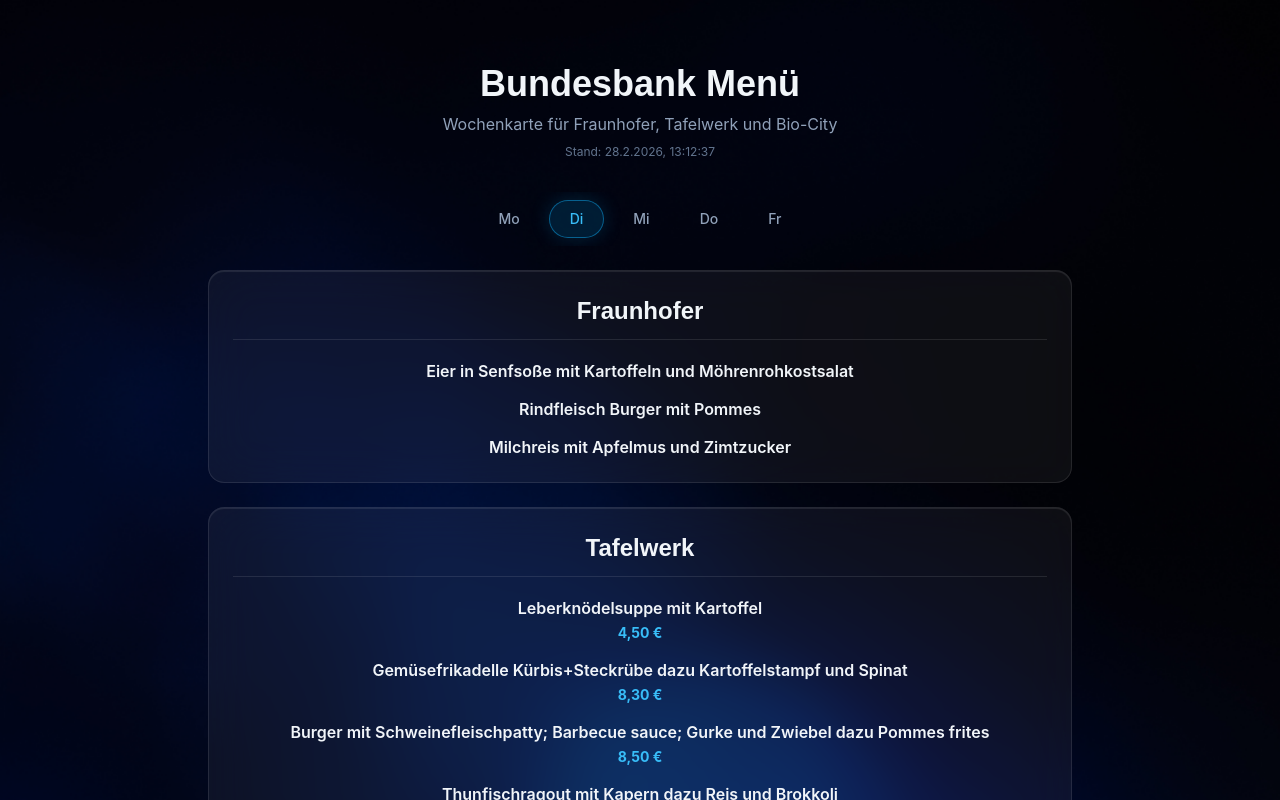
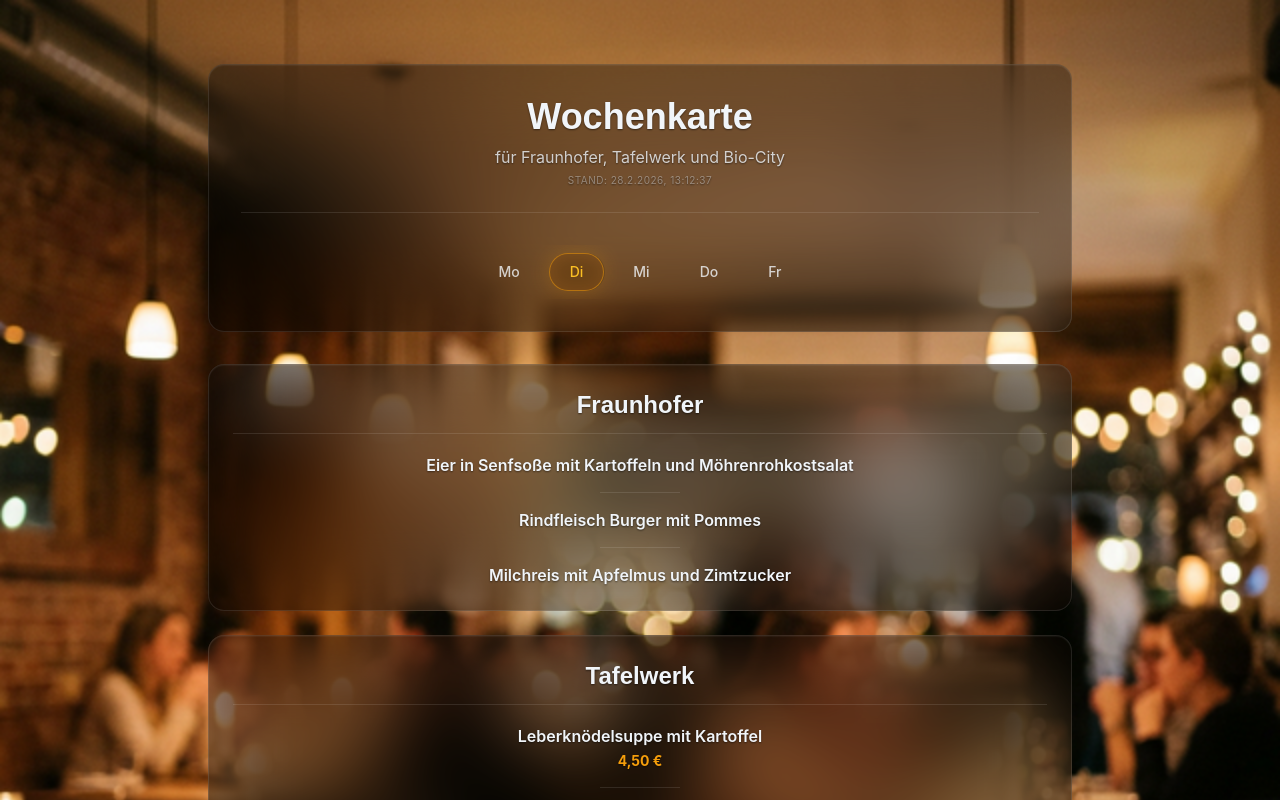
Before and after one commit to michbeck3000/menu, a React (Vite) app: page / in a window 1280 px wide. Shown: the top 800 px of the page. Built offline with nearby package versions, Linux system fonts and the light colour scheme.

Commit message:
Anpassung der Farben

```diff
--- a/src/App.jsx
+++ b/src/App.jsx
@@ -122,20 +122,23 @@
 
   return (
     <div className="container mx-auto px-4 py-8 max-w-4xl">
-      <header className="mb-8 text-center animate-slide-up">
+      <header className="mb-8 text-center animate-slide-up glass-card p-8">
         <h1 className="text-4xl font-display font-bold text-slate-100 mb-2 transition-colors duration-300">
-          Bundesbank Menü
+          Wochenkarte
         </h1>
-        <p className="text-slate-400 transition-colors duration-300">
-          Wochenkarte für Fraunhofer, Tafelwerk und Bio-City
+        <p className="text-slate-100/80 transition-colors duration-300 max-w-lg mx-auto mb-1">
+          für Fraunhofer, Tafelwerk und Bio-City
         </p>
-        <div className="text-xs text-slate-500 mt-2 transition-colors duration-300">
+        <div className="text-[10px] uppercase tracking-wider text-slate-100/40 mb-6 transition-colors duration-300">
           Stand: {new Date(menuData.updatedAt).toLocaleString('de-DE')}
+        </div>
+
+        <div className="flex justify-center border-t border-white/10 pt-8">
+          <DaySelector activeDay={activeDay} onSelectDay={handleDaySelect} />
         </div>
       </header>
 
-      <div className="animate-fade-in">
-        <DaySelector activeDay={activeDay} onSelectDay={handleDaySelect} />
+      <div className="animate-fade-in space-y-6">
 
         {currentMenu.length === 0 ? (
           <div className="text-center py-20 bg-white/5 rounded-2xl border border-dashed border-white/10 transition-colors duration-300 backdrop-blur-sm">
--- a/src/components/BistroCard.jsx
+++ b/src/components/BistroCard.jsx
@@ -6,12 +6,10 @@
             <h2 className="text-2xl font-display font-bold text-slate-100 mb-5 pb-3 border-b border-white/10 transition-colors duration-300">
                 {bistroName}
             </h2>
-            <ul className="space-y-4">
+            <ul className="">
                 {dishes.map((dish, index) => (
-                    <li
-                        key={`${dish.bistro}-${index}`}
-                        className="group"
-                    >
+                    <React.Fragment key={`${dish.bistro}-${index}`}>
+                        <li className="group">
                             <h3 className="text-base font-semibold text-slate-100 leading-snug transition-colors duration-300">
                                 {dish.name}
                             </h3>
@@ -21,11 +19,15 @@
                                 </p>
                             )}
                             {dish.price && (
-                            <div className="text-sm font-bold text-primary-400 mt-1 transition-colors duration-300">
+                                <div className="text-sm font-bold text-primary-500 mt-1 transition-colors duration-300">
                                     {dish.price}
                                 </div>
                             )}
                         </li>
+                        {index < dishes.length - 1 && (
+                            <div className="w-20 mx-auto border-t border-white/10 my-4" />
+                        )}
+                    </React.Fragment>
                 ))}
             </ul>
         </div>
--- a/src/components/DaySelector.jsx
+++ b/src/components/DaySelector.jsx
@@ -10,7 +10,7 @@
 
 export default function DaySelector({ activeDay, onSelectDay }) {
     return (
-        <div className="flex justify-center space-x-2 mb-6 overflow-x-auto py-2 no-scrollbar">
+        <div className="flex justify-center space-x-2 overflow-x-auto py-2 no-scrollbar">
             {days.map((day) => (
                 <button
                     key={day.id}
--- a/src/index.css
+++ b/src/index.css
@@ -1,16 +1,16 @@
 @import "tailwindcss";
 
 @theme {
-  --color-primary-50: #f0f9ff;
-  --color-primary-100: #e0f2fe;
-  --color-primary-200: #bae6fd;
-  --color-primary-300: #7dd3fc;
-  --color-primary-400: #38bdf8;
-  --color-primary-500: #0ea5e9;
-  --color-primary-600: #0284c7;
-  --color-primary-700: #0369a1;
-  --color-primary-800: #075985;
-  --color-primary-900: #0c4a6e;
+  --color-primary-50: #fffbeb;
+  --color-primary-100: #fef3c7;
+  --color-primary-200: #fde68a;
+  --color-primary-300: #fcd34d;
+  --color-primary-400: #fbbf24;
+  --color-primary-500: #f59e0b;
+  --color-primary-600: #d97706;
+  --color-primary-700: #b45309;
+  --color-primary-800: #92400e;
+  --color-primary-900: #78350f;
 
   --color-accent-50: #fdf4ff;
   --color-accent-100: #fae8ff;
@@ -31,24 +31,25 @@
 
   /* Custom Glass Shadows */
   --shadow-glass: 0 8px 32px 0 rgba(0, 0, 0, 0.36);
-  --shadow-primary-glow: 0 0 15px rgba(14, 165, 233, 0.4);
-  --shadow-accent-glow: 0 0 20px rgba(14, 165, 233, 0.2);
+  --shadow-primary-glow: 0 0 15px rgba(245, 158, 11, 0.4);
+  --shadow-accent-glow: 0 0 20px rgba(245, 158, 11, 0.2);
 }
 
 @layer base {
   body {
     @apply bg-[#0a0f1a] text-slate-100 min-h-screen font-sans antialiased overflow-x-hidden;
-    background-image: url('/menu/assets/bg-gradient.png');
+    background-image: url('/menu/assets/restaurant-bg.png');
     background-size: cover;
     background-position: center;
     background-attachment: fixed;
+    text-shadow: 0 1px 2px rgba(0, 0, 0, 0.5);
   }
 }
 
 @layer components {
   .glass-card {
-    @apply bg-white/5 backdrop-blur-xl border border-white/10 shadow-glass rounded-2xl;
-    box-shadow: inset 0 1px 1px 0 rgba(255, 255, 255, 0.1);
+    @apply bg-black/35 backdrop-blur-2xl border border-white/10 shadow-glass rounded-2xl;
+    box-shadow: inset 0 1px 1px 0 rgba(255, 255, 255, 0.05);
   }
 
   /* .glass-card:hover removal requested */
@@ -66,7 +67,7 @@
   }
 
   .nav-item-inactive {
-    @apply text-slate-400 hover:bg-white/5 hover:text-slate-100 hover:border-white/10;
+    @apply text-slate-100/80 hover:bg-white/10 hover:text-slate-100 hover:border-white/20;
   }
 }
 
```
Also changed, not shown: public/assets/restaurant-bg.png (added). Lines whose indentation alone changed are shown as unchanged.
